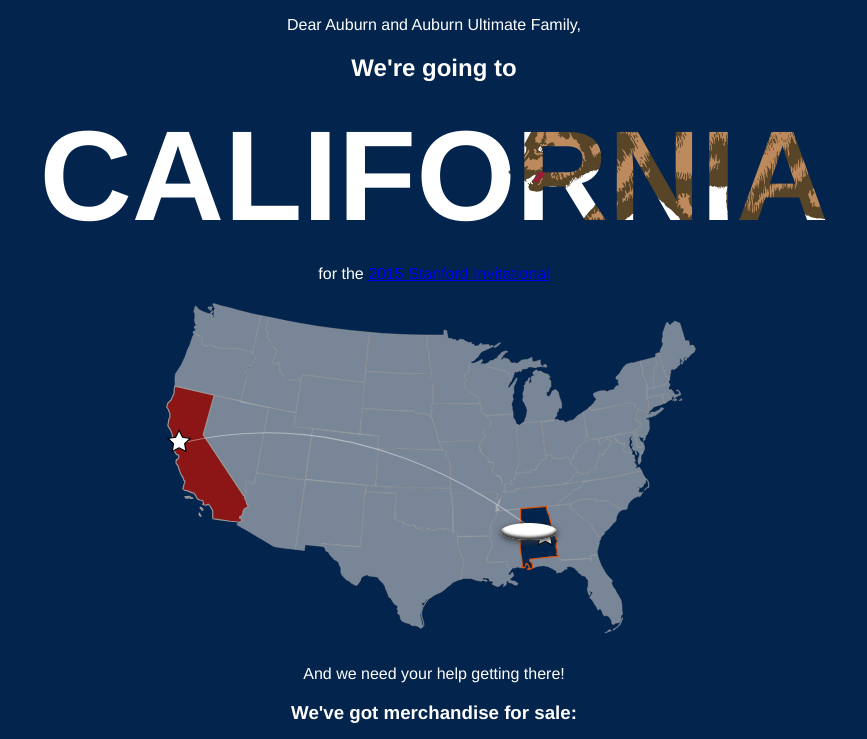
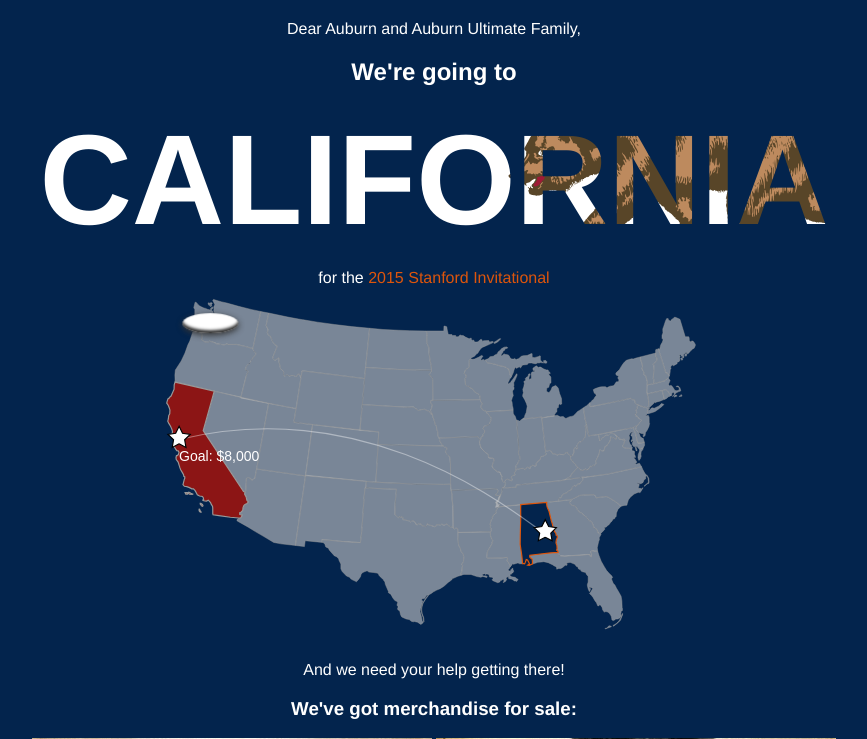
Before and after one commit to bahoo/auburnultimate, a PHP site: page / in a window 1280 px wide. Shown: the top 739 px of the page, without its empty margins (206-1073 px from the left). Run offline with PHP 8.4, Linux system fonts and the light colour scheme.

Commit message:
Ooh basic animation now it needs to bend too.

```diff
--- a/fundraiser.css
+++ b/fundraiser.css
@@ -33,18 +33,19 @@ h1{
 }
 
 .map{
+  margin-top: -5%;
   max-width: 100%;
 }
 
 .disc{
-  position: absolute;
+  position: relative;
   background: #fff;
   border-radius: 50%;
   width: 10%;
   height: 5%;
   box-shadow: 0 2px 6px #333, 0 -3px 3px #333 inset;
-  left: 62%;
-  top: 64%;
+  min-height: 20px;
+  -webkit-animation: disc_fly 5s infinite;
 }
 
 .letter{
@@ -63,3 +64,23 @@ h1{
   max-width: 25em;
   display: inline-block;
 }
+
+a:link, a:visited{
+  color: #dd550c;
+  text-decoration: none;
+}
+
+a:hover, a:active{
+  color: #dd550c;
+  text-decoration: underline;
+}
+
+img{
+  max-width: 100%;
+}
+
+@media (screen-width-max: 320px){
+  .fornia{
+    display: none;
+  }
+}
--- a/index.html
+++ b/index.php
@@ -2,19 +2,46 @@
 <html>
 <head>
   <link rel="stylesheet" href="fundraiser.css" />
+  <style>
+    @-webkit-keyframes disc_fly {
+      0%   { -webkit-transform: translate(600%,1100%); }
+      100% { -webkit-transform: translate(20%,630%); }
+    }
+    @keyframes disc_fly {
+      0%   { -webkit-transform: translate(64%,64%); }
+      100% { -webkit-transform: translate(40%,40%); }
+    }
+    /*@-moz-keyframes disc_fly {
+      0%   { -webkit-transform: translate (0px,10px); }
+      100% { -webkit-transform: translate (0px,10px); }
+    }
+    @-o-keyframes disc_fly {
+      0%   { -webkit-transform: translate (0px,10px); }
+      100% { -webkit-transform: translate (0px,10px); }
+    }*/
+  </style>
   <title>Auburn Ultimate - We're going to California!</title>
+  <meta name="viewport" content="initial-scale=1.0; width=device-width;" />
 </head>
 <body>
+
+  <?php
+
+    include('math.php');
+
+  ?>
+
+  <h2></h2>
   <div class="header">
     <p>Dear Auburn and Auburn Ultimate Family,</p>
     <h2>We're going to</h2>
-    <h1>CALIFORNIA</h1>
+    <h1>CALI<span class="fornia">FORNIA</span></h1>
     <p>for the <a href="http://play.usaultimate.org/events/Stanford-Invite-2015/" target="_blank">2015 Stanford Invitational</a></p>
   </div>
 
   <div id="map-widget">
+    <div class="disc"></div>
     <img src="us-map-blank.svg" class="map" />
-    <div class="disc"></div>
   </div>
 
   <div class="letter">
@@ -23,10 +50,10 @@
 
     <h3>We've got merchandise for sale:</h3>
     <ul class="clearfix pics">
-      <li><img src="https://lh5.googleusercontent.com/Fubkf6ldm8DFnr4s2NvGo8iojso2u11Y4WPn4PU2OgaZsC4zNXrphBfnnvDqq3ebztgm3w=w400-h300" /></li>
-      <li><img src="https://lh5.googleusercontent.com/IsKCVvs8irkRcr9K0LdOAxvauawHpw5ymeqNcxIeB4ftpQdQkz_VaTYDTTCczW3j5WkjQg=w400-h300" /></li>
-      <li><img src="https://lh6.googleusercontent.com/dbARhGRaRl83Mupxi3na4DFB1CwMKUzHnuvIVlfL-vbA_XW1yvN2cchcMuoLndf4W5C-bQ=w400-h300" /></li>
-      <li><img src="https://lh6.googleusercontent.com/riKfOGNapa-wIIZ3k169nZMJkI5ZP2Rnz85M2Iq6ENS6gyYuQHLXYoXjnpE_Hh9J4S4Ovw=w400-h300" /></li>
+      <li><img src="merch1.jpg" /></li>
+      <li><img src="merch2.jpg" /></li>
+      <li><img src="merch3.jpg" /></li>
+      <li><img src="merch4.jpg" /></li>
       <li>
     </ul>
     <p><a href="https://drive.google.com/folderview?id=0B0d8lHBCAsDpc1d0a1hRb0xFeHc&amp;usp=sharing" target="_blank">CHECK IT OUT</a></p>
@@ -41,8 +68,8 @@
       <input type="hidden" name="no_note" value="0">
       <input type="hidden" name="currency_code" value="USD">
       <input type="hidden" name="bn" value="PP-DonationsBF:btn_donateCC_LG.gif:NonHostedGuest">
-      <input type="text" name="amount" value="" placeholder="25.00" /><br />
-      <input type="image" src="https://www.paypalobjects.com/en_US/i/btn/btn_donateCC_LG.gif" border="0" name="submit" alt="PayPal - The safer, easier way to pay online!">
+      <input type="text" name="amount" value="25.00" placeholder="25.00" style="font-size: 1.5em" />
+      <input type="image" src="https://www.paypalobjects.com/en_US/i/btn/btn_donateCC_LG.gif" style="display: block; margin: 1em auto; border: 0;" name="submit" alt="PayPal - The safer, easier way to pay online!">
       <img alt="" border="0" src="https://www.paypalobjects.com/en_US/i/scr/pixel.gif" width="1" height="1">
     </form>
 
--- /dev/null
+++ b/math.php
@@ -0,0 +1,8 @@
+<?php
+
+   $total = file_get_contents('total.php');
+   $text_total = (float)preg_replace('/\D/', '', $total)/100;
+
+?>
+
+<script>window.auburn_utlimate_sales_total = parseInt('<?php echo $text_total; ?>');</script>
--- /dev/null
+++ b/total.php
@@ -0,0 +1 @@
+$1990.00
```
Also changed, not shown: update_math.php (added, +18 -0 lines), merch1.jpg (added), merch2.jpg (added), merch3.jpg (added), merch4.jpg (added), us-map-blank.svg.
